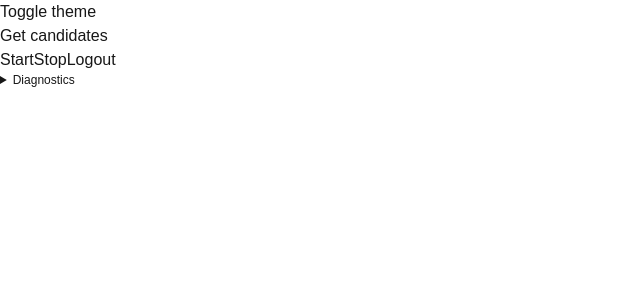
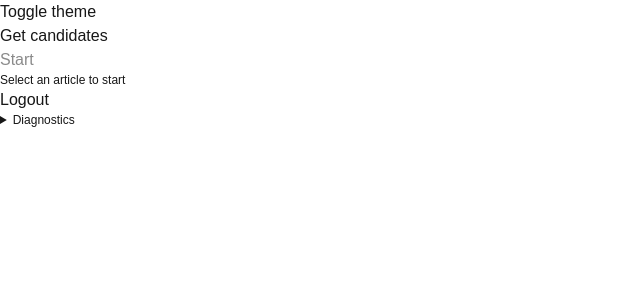
Before and after one commit to enknot96/ai-en-tutor, a Next.js app: page / in a window 1280 px wide. Shown: the top 300 px of the page, without its empty margins (0-640 px from the left). Built offline with nearby package versions, Linux system fonts and the light colour scheme.

Commit message:
Switch between prepare and lesson screens

```diff
--- a/src/app/page.tsx
+++ b/src/app/page.tsx
@@ -1,7 +1,8 @@
 "use client";
 
-import ArticlePicker from "@/components/article-picker";
 import Diagnostics from "@/components/diagnostics";
+import LessonScreen from "@/components/lesson-screen";
+import PrepareScreen from "@/components/prepare-screen";
 import ThemeToggle from "@/components/theme-toggle";
 import { useRealtimeSession } from "@/hooks/use-realtime-session";
 import { type Article } from "@/lib/articles/types";
@@ -15,6 +16,7 @@ export default function Home() {
   const [questions, setQuestions] = useState<string[]>([]);
   const [preparing, setPreparing] = useState(false);
   const [prepareError, setPrepareError] = useState("");
+  const [view, setView] = useState<"prepare" | "lesson">("prepare");
 
   async function logout() {
     stop();
@@ -49,52 +51,57 @@ export default function Home() {
     }
   }
 
+  const canStart = selected !== null && questions.length > 0 && !preparing;
+  async function startLesson() {
+    if (!selected || questions.length === 0) return;
+    setView("lesson");
+    const ok = await start({ articleId: selected.id, questions });
+    if (!ok) {
+      stop();
+      setView("prepare");
+    }
+  }
+
+  function endLesson() {
+    stop();
+    setView("prepare");
+  }
+
+  const diagnostics = (
+    <Diagnostics
+      status={status}
+      lastEvent={lastEvent}
+      track={track}
+      events={events}
+      errorText={errorText}
+    />
+  );
+
   return (
     <main>
       <ThemeToggle />
-      <ArticlePicker
-        onSelect={selectArticle}
-        disabled={preparing}
-      />
-      {selected && <p>Selected: {selected.title}</p>}
-      {preparing && <p>Preparing questions...</p>}
-      {prepareError && <p className="text-red-600">{prepareError}</p>}
-      <ol>
-        {questions.map((q) => (
-          <li key={q}>{q}</li>
-        ))}
-      </ol>
+      {view === "prepare" ? (
+        <PrepareScreen
+          selected={selected}
+          questions={questions}
+          preparing={preparing}
+          prepareError={prepareError}
+          canStart={canStart}
+          onSelect={selectArticle}
+          onStart={startLesson}
+          onLogout={logout}
+          diagnostics={diagnostics}
+        />
+      ) : (
+        <LessonScreen
+          onEnd={endLesson}
+          diagnostics={diagnostics}
+        />
+      )}
       <audio
         ref={audioRef}
         autoPlay
       ></audio>
-      <button
-        onClick={() =>
-          start(selected && questions.length > 0 ? { articleId: selected.id, questions } : null)
-        }
-        className="cursor-pointer"
-      >
-        Start
-      </button>
-      <button
-        onClick={stop}
-        className="cursor-pointer"
-      >
-        Stop
-      </button>
-      <button
-        onClick={logout}
-        className="cursor-pointer"
-      >
-        Logout
-      </button>
-      <Diagnostics
-        status={status}
-        lastEvent={lastEvent}
-        track={track}
-        events={events}
-        errorText={errorText}
-      />
     </main>
   );
 }
--- /dev/null
+++ b/src/components/lesson-screen.tsx
@@ -0,0 +1,22 @@
+import { ReactNode } from "react";
+
+export default function LessonScreen({
+  onEnd,
+  diagnostics,
+}: {
+  onEnd: () => void;
+  diagnostics: ReactNode;
+}) {
+  return (
+    <>
+      <p>Connecting...</p>
+      <button
+        onClick={onEnd}
+        className="cursor-pointer"
+      >
+        End
+      </button>
+      {diagnostics}
+    </>
+  );
+}
--- /dev/null
+++ b/src/components/prepare-screen.tsx
@@ -0,0 +1,57 @@
+import ArticlePicker from "@/components/article-picker";
+import { type Article } from "@/lib/articles/types";
+import { type ReactNode } from "react";
+
+export default function PrepareScreen({
+  selected,
+  questions,
+  preparing,
+  prepareError,
+  canStart,
+  onSelect,
+  onStart,
+  onLogout,
+  diagnostics,
+}: {
+  selected: Article | null;
+  questions: string[];
+  preparing: boolean;
+  prepareError: string;
+  canStart: boolean;
+  onSelect: (article: Article) => void;
+  onStart: () => void;
+  onLogout: () => void;
+  diagnostics: ReactNode;
+}) {
+  return (
+    <>
+      <ArticlePicker
+        onSelect={onSelect}
+        disabled={preparing}
+      />
+      {selected && <p>Selected: {selected.title}</p>}
+      {preparing && <p>Preparing questions...</p>}
+      {prepareError && <p className="text-red-600">{prepareError}</p>}
+      <ol>
+        {questions.map((q) => (
+          <li key={q}>{q}</li>
+        ))}
+      </ol>
+      <button
+        onClick={onStart}
+        disabled={!canStart}
+        className="cursor-pointer disabled:cursor-not-allowed disabled:opacity-50"
+      >
+        Start
+      </button>
+      {!selected && <p className="text-xs">Select an article to start</p>}
+      <button
+        onClick={onLogout}
+        className="cursor-pointer"
+      >
+        Logout
+      </button>
+      {diagnostics}
+    </>
+  );
+}
--- a/src/hooks/use-realtime-session.ts
+++ b/src/hooks/use-realtime-session.ts
@@ -12,7 +12,7 @@ export function useRealtimeSession() {
   const [errorText, setErrorText] = useState("");
   const [track, setTrack] = useState("none");
 
-  async function start(lesson: { articleId: string; questions: string[] } | null) {
+  async function start(lesson: { articleId: string; questions: string[] }) {
     setErrorText("");
     setLastEvent("-");
     setEvents([]);
@@ -22,7 +22,7 @@ export function useRealtimeSession() {
       const res = await fetch("/api/realtime/session", {
         method: "POST",
         headers: { "Content-Type": "application/json" },
-        body: JSON.stringify(lesson ?? {}),
+        body: JSON.stringify(lesson),
       });
       if (!res.ok) {
         setErrorText(`session failed: ${res.status}`);
@@ -120,7 +120,6 @@ export function useRealtimeSession() {
     pcRef.current = null;
     streamRef.current = null;
     setStatus("stopped");
-    setErrorText("");
     console.log("stopped");
   }
 
```
